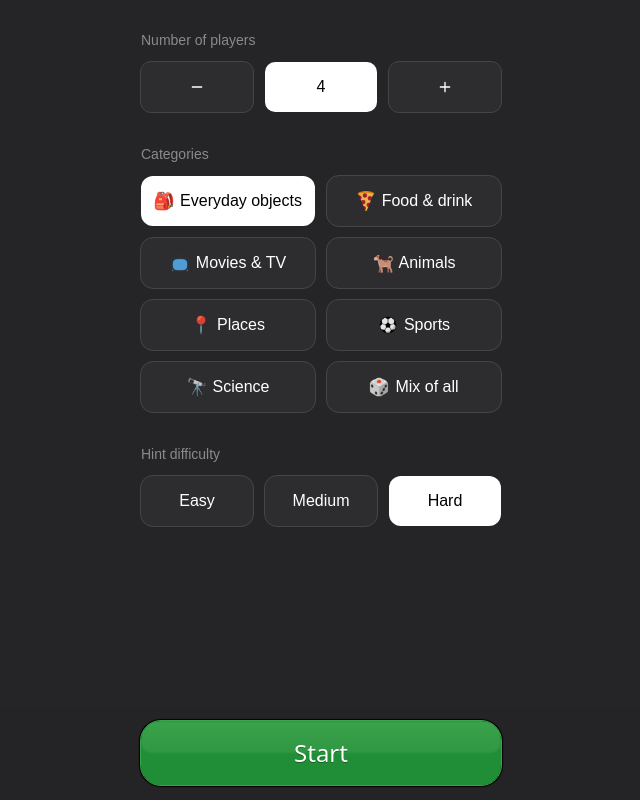
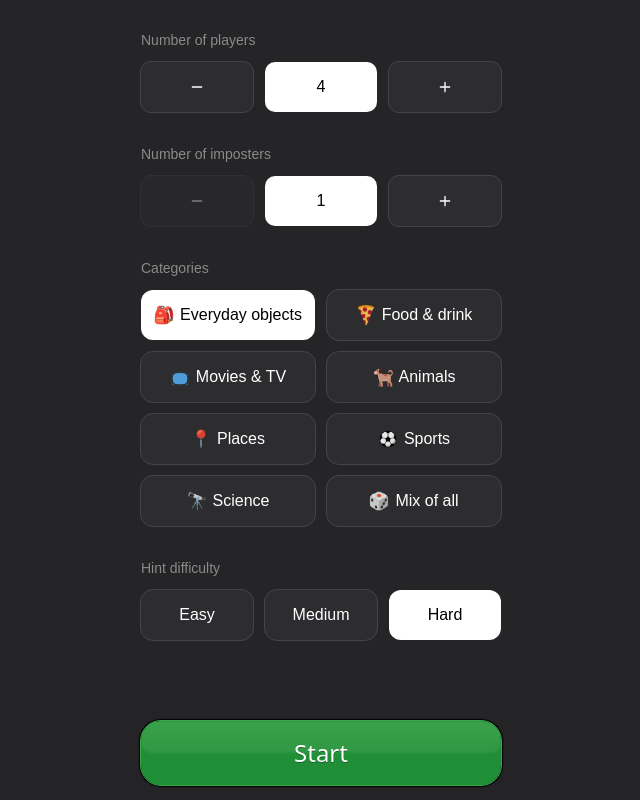
Before and after one commit to casicodes/imposter, a Next.js app: page / in a window 1280 px wide. Shown: the whole page, without its empty margins (319-959 px from the left). Built offline with nearby package versions, Linux system fonts and the light colour scheme; a web font is replaced by a local one.

Commit message:
add imposter count

```diff
--- a/app/api/round/route.ts
+++ b/app/api/round/route.ts
@@ -8,8 +8,10 @@ import { createSupabaseAdmin, isSupabaseConfigured } from "@/lib/supabase/admin"
 import { normalizeWordForDedupe } from "@/lib/word-normalize";
 import { z } from "zod";
 
-const bodySchema = z.object({
+const bodySchema = z
+  .object({
   playerCount: z.number().int().min(3).max(12),
+  imposterCount: z.number().int().min(1).max(11),
   category: z.enum([
     "food",
     "movies",
@@ -34,7 +36,10 @@ const bodySchema = z.object({
       }
       return [...out];
     }),
-});
+  })
+  .refine((d) => d.imposterCount <= d.playerCount - 1, {
+    message: "Must leave at least one crew member",
+  });
 
 type GameWordRow = {
   word: string;
--- a/components/ImposterApp.tsx
+++ b/components/ImposterApp.tsx
@@ -16,6 +16,7 @@ export function ImposterApp() {
   const handleStart = useCallback(
     async (config: {
       playerCount: number;
+      imposterCount: number;
       category: CategoryId;
       difficulty: Difficulty;
     }) => {
@@ -57,7 +58,7 @@ export function ImposterApp() {
         key={playerIndex}
         playerIndex={playerIndex}
         playerCount={round.playerCount}
-        isImposter={playerIndex === round.imposterIndex}
+        isImposter={round.imposterIndices.includes(playerIndex)}
         word={round.word}
         hint={round.hint}
         onExitToSetup={handleExitToSetup}
--- a/components/SetupScreen.tsx
+++ b/components/SetupScreen.tsx
@@ -7,6 +7,7 @@ import type { CategoryId, Difficulty } from "@/lib/categories";
 type SetupScreenProps = {
   onStart: (config: {
     playerCount: number;
+    imposterCount: number;
     category: CategoryId;
     difficulty: Difficulty;
   }) => void | Promise<void>;
@@ -18,6 +19,7 @@ const outlineMuted = "[outline:1px_solid_rgba(233,233,233,0.16)]";
 
 const MIN_PLAYERS = 3;
 const MAX_PLAYERS = 12;
+const MIN_IMPOSTERS = 1;
 
 const sectionLabelClass =
   "shrink-0 text-center text-[14px] font-normal leading-[20px] text-[#8A8A8A]";
@@ -147,6 +149,7 @@ export function SetupScreen({
   onDismissError,
 }: SetupScreenProps) {
   const [playerCount, setPlayerCount] = useState(4);
+  const [imposterCount, setImposterCount] = useState(1);
   const [category, setCategory] = useState<CategoryId>("everyday");
   const [categoryWiggle, setCategoryWiggle] = useState<
     Partial<Record<CategoryId, number>>
@@ -154,6 +157,12 @@ export function SetupScreen({
   const [difficulty, setDifficulty] = useState<Difficulty>("hard");
   const [starting, setStarting] = useState(false);
   const [startDots, setStartDots] = useState("");
+
+  const maxImposters = playerCount - 1;
+
+  useEffect(() => {
+    setImposterCount((c) => Math.min(c, maxImposters));
+  }, [maxImposters]);
 
   useEffect(() => {
     if (!starting) {
@@ -201,6 +210,40 @@ export function SetupScreen({
               disabled={playerCount >= MAX_PLAYERS}
               className={`text-[16px] flex h-[50px] w-full min-w-0 flex-1 items-center justify-center rounded-[10px] text-white ${outlineMuted} bg-[#2d2d30] disabled:cursor-not-allowed disabled:opacity-40`}
               aria-label="More players"
+            >
+              <PlusIcon />
+            </button>
+          </div>
+        </div>
+
+        <div className="flex flex-col gap-3">
+          <SectionLabel>Number of imposters</SectionLabel>
+          <div className="flex w-full gap-3">
+            <button
+              type="button"
+              onClick={() =>
+                setImposterCount((n) => Math.max(MIN_IMPOSTERS, n - 1))
+              }
+              disabled={imposterCount <= MIN_IMPOSTERS}
+              className={`text-[16px] flex h-[50px] w-full min-w-0 flex-1 items-center justify-center rounded-[10px] text-white ${outlineMuted} bg-[#2d2d30] disabled:cursor-not-allowed disabled:opacity-40`}
+              aria-label="Fewer imposters"
+            >
+              <MinusIcon />
+            </button>
+            <span
+              className="text-[16px] flex h-[50px] w-full min-w-0 flex-1 items-center justify-center rounded-[10px] bg-white text-center text-black"
+              style={controlTextStyle}
+            >
+              {imposterCount}
+            </span>
+            <button
+              type="button"
+              onClick={() =>
+                setImposterCount((n) => Math.min(maxImposters, n + 1))
+              }
+              disabled={imposterCount >= maxImposters}
+              className={`text-[16px] flex h-[50px] w-full min-w-0 flex-1 items-center justify-center rounded-[10px] text-white ${outlineMuted} bg-[#2d2d30] disabled:cursor-not-allowed disabled:opacity-40`}
+              aria-label="More imposters"
             >
               <PlusIcon />
             </button>
@@ -314,6 +357,7 @@ export function SetupScreen({
               try {
                 await onStart({
                   playerCount,
+                  imposterCount,
                   category,
                   difficulty,
                 });
--- a/lib/game.ts
+++ b/lib/game.ts
@@ -4,6 +4,7 @@ import { WORDS_BY_CATEGORY } from "./words";
 
 export type GameConfig = {
   playerCount: number;
+  imposterCount: number;
   category: CategoryId;
   difficulty: Difficulty;
 };
@@ -11,13 +12,32 @@ export type GameConfig = {
 export type GameRound = GameConfig & {
   word: string;
   hint: string;
-  imposterIndex: number;
+  /** Sorted ascending; length === `imposterCount`. */
+  imposterIndices: number[];
 };
 
 function randomInt(maxExclusive: number): number {
   const buf = new Uint32Array(1);
   crypto.getRandomValues(buf);
   return buf[0]! % maxExclusive;
+}
+
+/** Uniform random subset of distinct indices in `[0, playerCount)`, sorted ascending. */
+function pickRandomImposterIndices(
+  playerCount: number,
+  imposterCount: number,
+): number[] {
+  if (imposterCount < 1 || imposterCount >= playerCount) {
+    throw new Error("Invalid imposter count for player count");
+  }
+  const indices = Array.from({ length: playerCount }, (_, i) => i);
+  for (let i = 0; i < imposterCount; i++) {
+    const j = i + randomInt(playerCount - i);
+    const t = indices[i]!;
+    indices[i] = indices[j]!;
+    indices[j] = t;
+  }
+  return indices.slice(0, imposterCount).sort((a, b) => a - b);
 }
 
 export function createGameRoundFromPool(
@@ -29,12 +49,15 @@ export function createGameRoundFromPool(
   }
   const entry = pool[randomInt(pool.length)]!;
   const hint = entry.hints[config.difficulty];
-  const imposterIndex = randomInt(config.playerCount);
+  const imposterIndices = pickRandomImposterIndices(
+    config.playerCount,
+    config.imposterCount,
+  );
   return {
     ...config,
     word: entry.word,
     hint,
-    imposterIndex,
+    imposterIndices,
   };
 }
 
```
